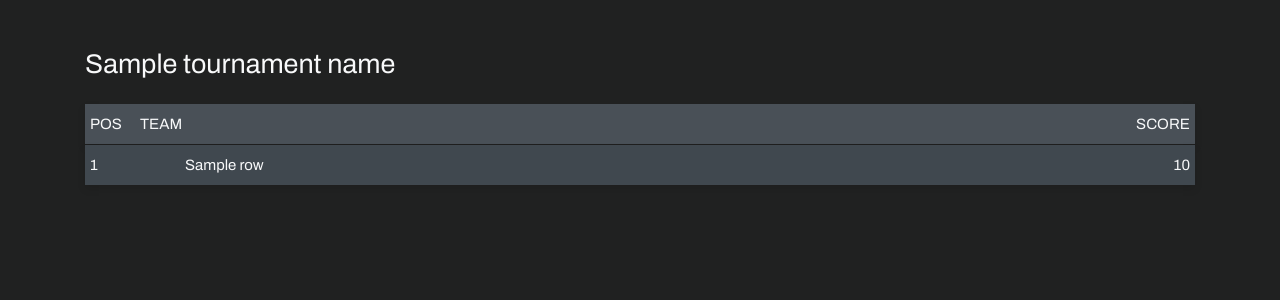
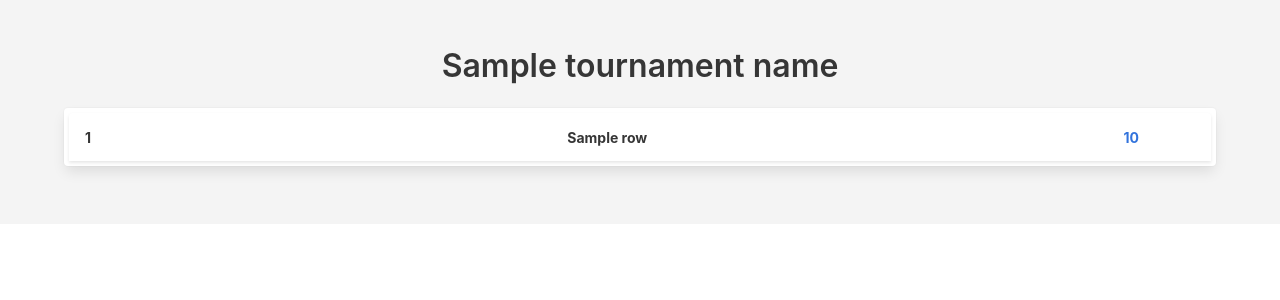
Before and after one commit to cjt243/flask-golf, a Flask app: template templates/leaderboard.html in a window 1280 px wide. Shown: the top 300 px of the page. Run offline with Flask 3, Linux system fonts and the light colour scheme; the template is opened without the code that fills it: most values are stand-ins (such as "Sample title", 1, 10 or a date in 2020); some libraries are stand-ins or nearby versions.

Commit message:
new style

```diff
--- a/templates/leaderboard.html
+++ b/templates/leaderboard.html
@@ -1,150 +1,64 @@
 <!DOCTYPE html>
-<html>
+<html lang="en">
 
 <head>
+    <meta charset="UTF-8">
+    <meta name="viewport" content="width=device-width, initial-scale=1.0">
     <title>{{ tournament_name }}</title>
-    <!-- Include Bootstrap CSS -->
-    <link rel="stylesheet" href="https://stackpath.bootstrapcdn.com/bootstrap/4.5.2/css/bootstrap.min.css">
-    <link href='https://fonts.googleapis.com/css?family=Archivo' rel='stylesheet'>
-    <meta name="viewport" content="width=device-width, initial-scale=1">
+    <link rel="stylesheet" href="https://cdnjs.cloudflare.com/ajax/libs/bulma/0.9.3/css/bulma.min.css">
     <style>
-        h1 {
-            font-size: 2.25em;
+        body {
+            background-color: #f4f4f4;
         }
-        body {
-            background-color: #202121;
-            color: #f8f9fa;
-            font-family: 'Archivo';
-            font-size: 12px;
+        .card {
+            margin-bottom: 10px; /* Reduced margin */
+            padding: 5px; /* Added padding for better spacing */
+            font-size: 14px; /* Smaller font size to fit more entries */
         }
-
-        .leaderboard-header, .leaderboard-row {
+        .card-header-title {
+            font-size: 14px; /* Smaller font size */
+            font-weight: bold;
             display: flex;
-            align-items: center;
-            font-size: 1.25em;
-            background-color: #495057;
-            box-shadow: 0 4px 8px rgba(0, 0, 0, 0.1);
-            padding: 5px;
-            margin-bottom: 1px;
-            cursor: pointer;
+            justify-content: space-between;
+            align-items: center; /* Align items vertically */
         }
-
-        .leaderboard-header:nth-child(odd), .leaderboard-row:nth-child(odd) {
-            background-color: #40484f;
+        .card-content {
+            display: none; /* Initially hide the content */
         }
-
-        .leaderboard-content {
-            background-color: #495057;
-            overflow: hidden;
-            max-height: 0;
-            transition: max-height 0.5s ease-out;
-            justify-content: center;
-            align-items: center;
-            flex-direction: column;
-        }
-
-        .leaderboard-icon {
-            width: 30px;
-            height: 30px;
-            margin-right: 15px;
-            cursor: pointer;
-        }
-
-        .leaderboard-score,
-        .leaderboard-header .leaderboard-score {
-            margin-left: auto;
-            font-weight: bold;
-            font-size: 1em;
-        }
-
-        .rank,
-        .leaderboard-header .rank {
-            width: 50px; /* Adjust width as needed */
-        }
-
-        .team-name,
-        .leaderboard-header .team-name {
-            flex-grow: 1;
-            text-align: left; /* Ensures alignment */
-        }
-
         .chip {
             display: inline-block;
-            background-color: #6c757d;
-            border-radius: 10px;
             padding: 5px 10px;
-            margin: 2px;
-            cursor: pointer;
+            margin: 5px;
+            background-color: #e0e0e0;
+            border-radius: 25px;
+            font-size: 12px; /* Smaller font size for chips */
         }
-
-        .chip.highlight {
-            background-color: #28a745;
-        }
-
-        .highlight-header {
-            background-color: #28a745; /* Change this to the color you want */
+        .score {
+            color: #3273dc;
+            font-weight: bold;
         }
     </style>
-    <script>
-document.addEventListener('DOMContentLoaded', function () {
-    document.querySelectorAll('.leaderboard-header').forEach(header => {
-        header.addEventListener('click', function () {
-            const content = this.nextElementSibling;
-            if (content.style.maxHeight && content.style.maxHeight !== '0px') {
-                content.style.maxHeight = '0';
-            } else {
-                content.style.maxHeight = content.scrollHeight + 'px';
-            }
-            this.querySelector('.leaderboard-icon').classList.toggle('fa-chevron-up');
-            this.querySelector('.leaderboard-icon').classList.toggle('fa-chevron-down');
-        });
-    });
-    document.querySelectorAll('.chip').forEach(chip => {
-        chip.addEventListener('click', function (event) {
-            event.stopPropagation(); // Prevent the leaderboard from toggling
-            const isSelected = this.classList.contains('highlight');
-            const chipValue = this.textContent.trim();
-            document.querySelectorAll('.chip').forEach(c => {
-                c.classList.remove('highlight');
-            });
-            document.querySelectorAll('.leaderboard-header').forEach(header => {
-                header.classList.remove('highlight-header');
-            });
-            if (!isSelected) {
-                document.querySelectorAll('.chip').forEach(c => {
-                    if (c.textContent.trim() === chipValue) {
-                        c.classList.add('highlight');
-                        const content = c.parentNode.parentNode;
-                        if (content) {
-                            content.previousElementSibling.classList.add('highlight-header');
-                        }
-                    }
-                });
-            }
-        });
-    });
-});
-    </script>
 </head>
 
 <body>
-    <div class="container mt-5">
-        <h1 class="mb-4">{{ tournament_name }}</h1>
-        <div class="leaderboard-header">
-            <div class="rank">POS</div>
-            <div class="team-name">TEAM</div>
-            <i class="fas fa-chevron-down leaderboard-icon"></i>
-            <div class="leaderboard-score">SCORE</div>
+    <section class="section">
+        <div class="container">
+            <h1 class="title has-text-centered">{{ tournament_name }}</h1>
+            {% for row in results %}
+            <div class="card">
+                <header class="card-header" onclick="toggleContent(this)">
+                    <div class="card-header-title">
+                        <span>{{ row.RANK }}</span>
+                        <span>{{ row.ENTRY_NAME }}</span>
+                        <span class="score">{{ row.TEAM_SCORE }}</span>
                     </div>
-        {% for row in results %}
-        <div class="leaderboard-header">
-            <div class="rank">{{ row.RANK }}</div>
-            <i class="fas fa-chevron-down leaderboard-icon"></i>
-            <div class="team-name">{{ row.ENTRY_NAME }}</div>
-            <div class="leaderboard-score">{{ row.TEAM_SCORE }}</div>
-        </div>
-        <div class="leaderboard-content">
-            <div>
+                    <button class="card-header-icon" aria-label="more options">
+                        <span class="icon">
+                            <i class="fas fa-angle-down" aria-hidden="true"></i>
+                        </span>
+                    </button>
+                </header>
+                <div class="card-content">
                     {% for selection in row.SELECTIONS.split(',') %}
                     <span class="chip">{{ selection.strip() }}</span>
                     {% endfor %}
@@ -152,6 +66,18 @@ document.addEventListener('DOMContentLoaded', function () {
             </div>
             {% endfor %}
         </div>
+    </section>
+
+    <script>
+        function toggleContent(header) {
+            var content = header.nextElementSibling;
+            if (content.style.display === 'block') {
+                content.style.display = 'none';
+            } else {
+                content.style.display = 'block';
+            }
+        }
+    </script>
 </body>
 
 </html>
```
Also changed, not shown: templates/old_leaderboard.html (added, +157 -0 lines). Lines whose indentation alone changed are shown as unchanged.
